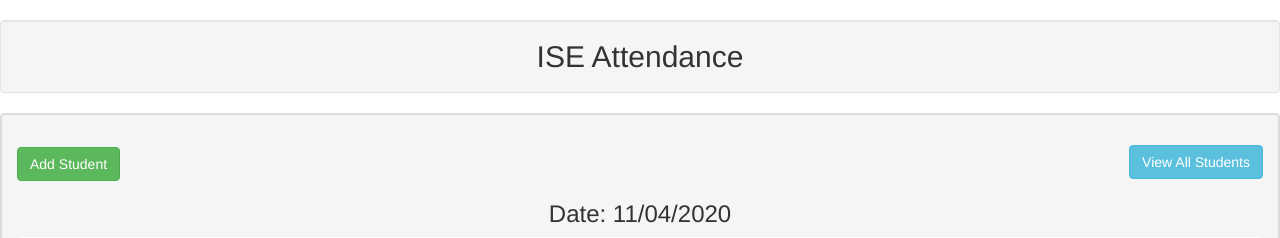
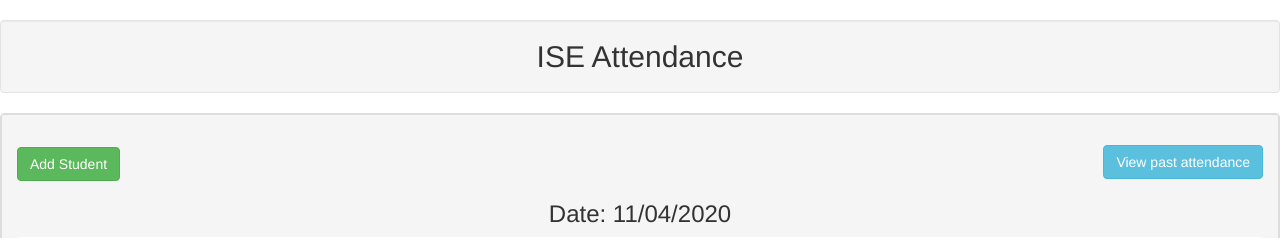
Before and after one commit to sudarshanvm/Attendance, a PHP site: page / in a window 1280 px wide. Shown: the top 238 px of the page. Run offline with PHP 8.4, Linux system fonts and the light colour scheme; data that the repository does not hold is empty.

Commit message:
modified index.php

```diff
--- a/index.php
+++ b/index.php
@@ -38,7 +38,7 @@
  	<div class="panel panel-heading">
  		<h2>
  			<a href="add.php" class="btn btn-success">Add Student</a>
- 			<a href="#view.php" class="btn btn-info pull-right">View All Students</a>
+ 			<a href="view.php" class="btn btn-info pull-right">View past attendance</a>
  		</h2>
 
 
```
